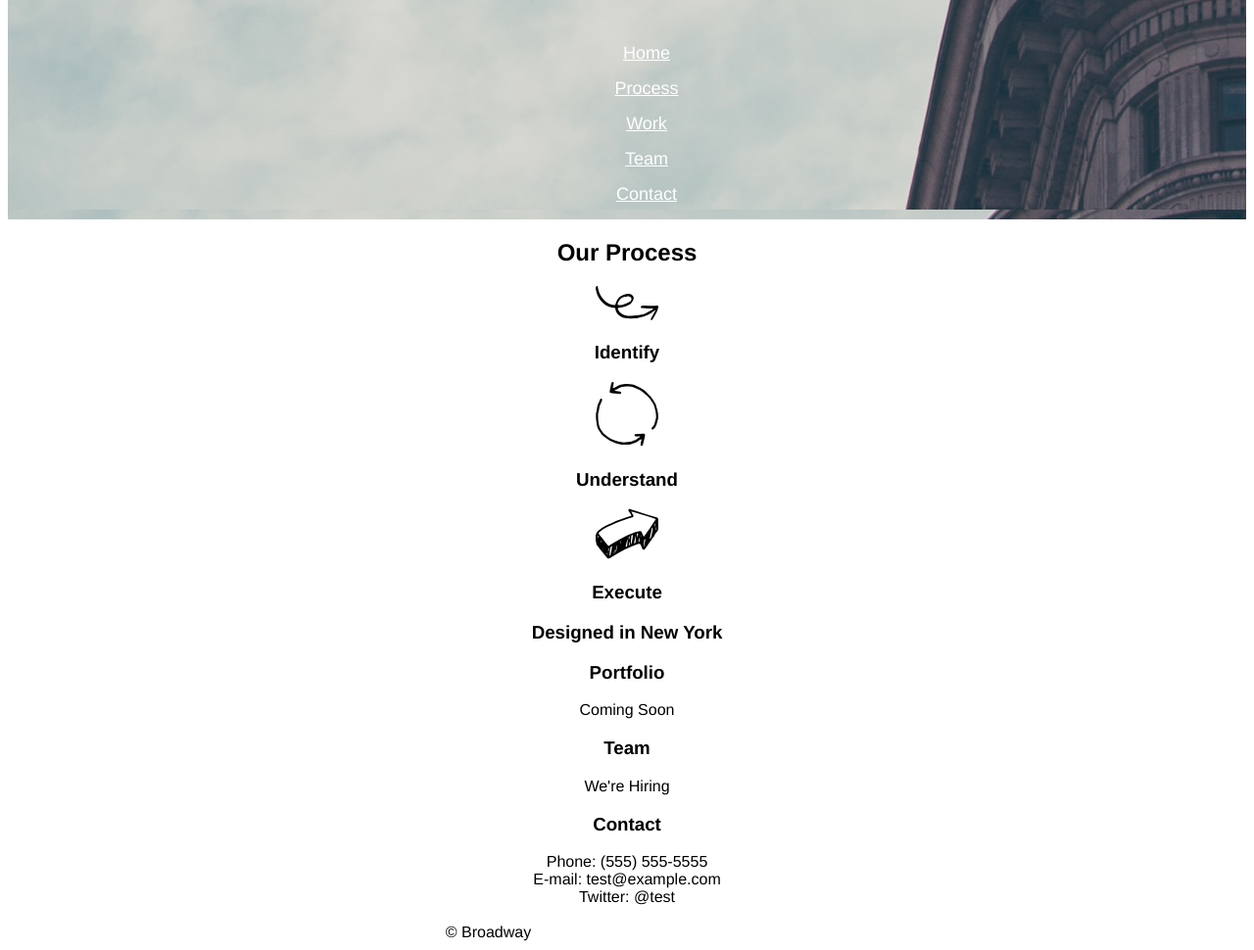
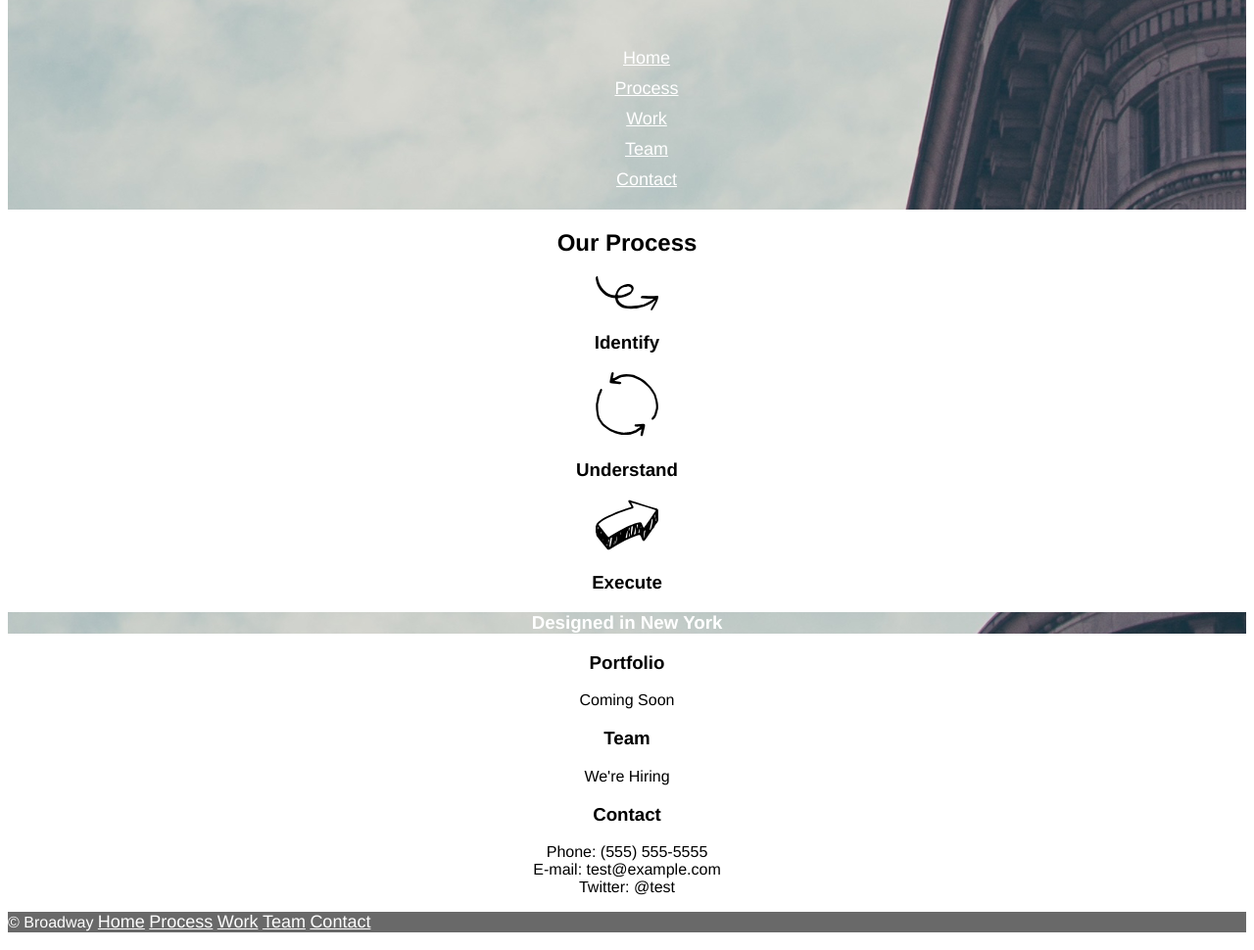
Before and after one commit to Billbo331/Broadway, a plain HTML site: page index.html in a window 1280 px wide. Shown: the part 130-1100 px from the top of the page at 98% size. Drawn offline with Linux system fonts and the light colour scheme.

Commit message:
Completed site

```diff
--- a/index.html
+++ b/index.html
@@ -27,7 +27,7 @@
 			<img src="resources/images/execute.svg">
 			<h3>Execute</h3>
 		</section>
-		<h3 id="white">Designed in New York</h3>
+		<h3 id="contrast">Designed in New York</h3>
 		<h3>Portfolio</h3>
 		<p>Coming Soon</p>
 		<h3>Team</h3>
--- a/resources/css/style.css
+++ b/resources/css/style.css
@@ -6,6 +6,9 @@ body{
 header{
 	background-image: url(../images/the-flatiron-building.png);
 	text-align: center;
+	margin: auto;
+	max-width: 1830px;
+	height: 297px;
 }
 
 h1{
@@ -16,10 +19,22 @@ h1{
 
 li{
 	list-style-type: none;
-	padding-bottom: 15px;
+	line-height: 30px
 }
 
 a{
 	color: white;
 	font-size: 18px;
 }
+
+footer{
+	text-align: left;
+	background-color: dimgray;
+	color: white;
+}
+#contrast{
+	background-image: url(../images/the-flatiron-building.png);
+	color: white;
+	margin: auto;
+	max-width: 1830px;
+}
```
